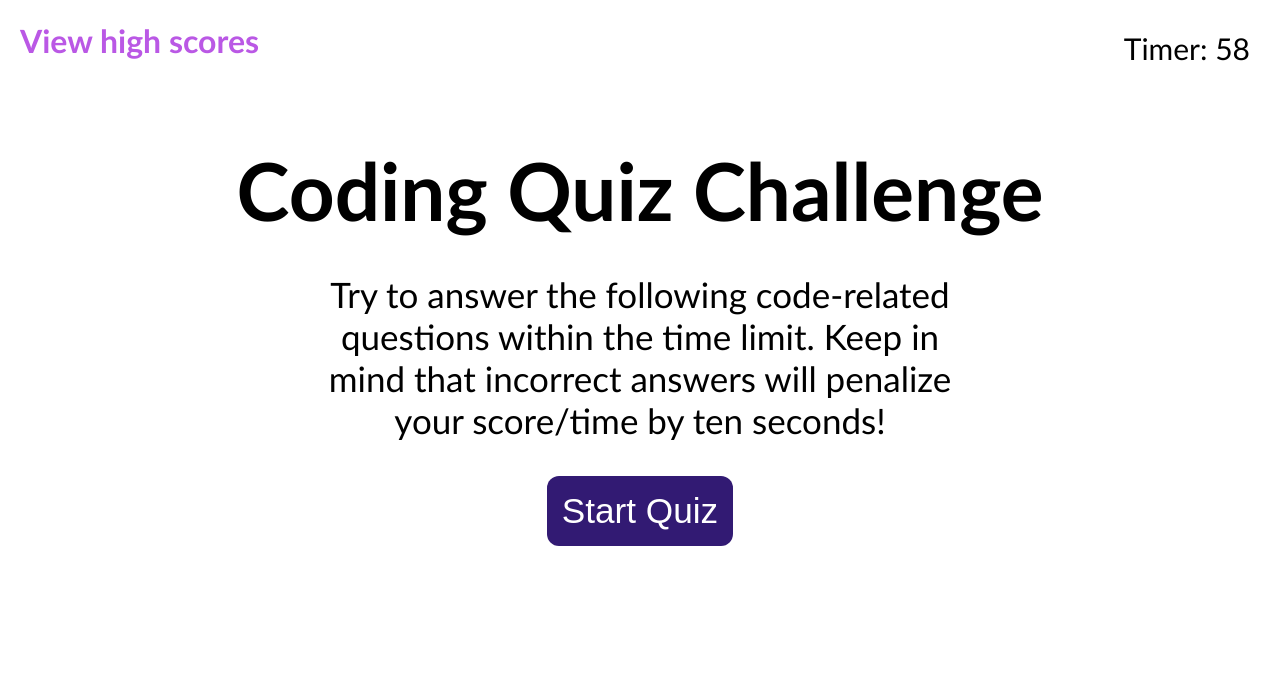
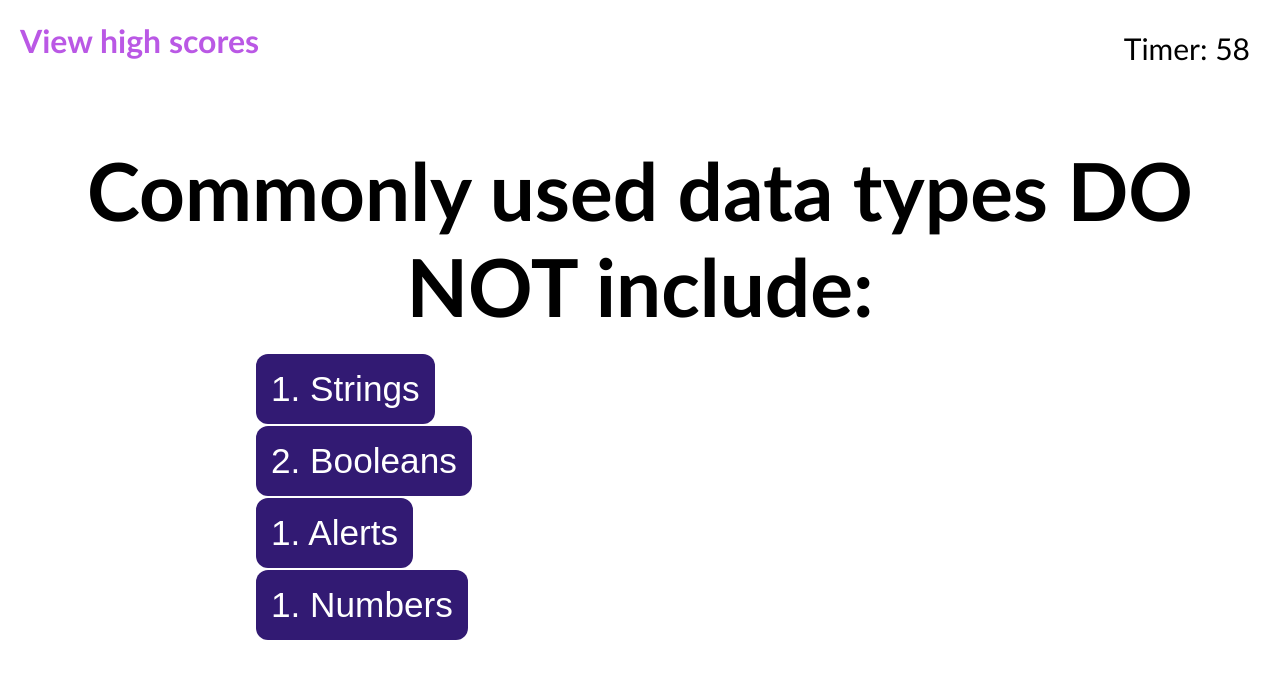
Before and after one commit to Dokeyz/JS-Quiz, a plain HTML site: page docs/index.html in a window 1280 px wide. Both pictures are taken after a click on the button "Start Quiz". Drawn offline with Linux system fonts and the light colour scheme.

Commit message:
Start quiz now goes to next page

```diff
--- a/docs/index.html
+++ b/docs/index.html
@@ -14,17 +14,29 @@
     <header>
         <h1 class="test-scores">View high scores</h1>
         <div class="timer" id="js_timer">
-
         </div>
     </header>
 
-    <main>
+    <main id = "main" class = "">
+        <div>
         <h1 class="page-title">Coding Quiz Challenge</h1>
         <p>Try to answer the following code-related questions within the time limit. Keep in mind that incorrect answers will penalize your score/time by ten seconds!</p>
+        </div>
         <div>
-            <button id="timer" class="mainbtn" type="click">Start Quiz</button>
+        <button id="main-btn" class="mainbtn" type="click">Start Quiz</button>
         </div>
     </main>
+
+    <div id = "question1" class="hide">
+        <h1 class="page-title">Commonly used data types DO NOT include:</h1>
+        <div>
+            <button class="quizbtn" type="click">1. Strings</button>
+            <button class="quizbtn" type="click">2. Booleans</button>
+            <button class="quizbtn" type="click">1. Alerts</button>
+            <button class="quizbtn" type="click">1. Numbers</button>
+        </div>
+    </div>
+
 
 
 </body>
--- a/docs/script.js
+++ b/docs/script.js
@@ -1,4 +1,8 @@
-var timer = function() {
+/*const startButton = document.getElementById('main');*/
+
+quiz=function(){
+
+var timer = function(){
     let counter = 60;
 
     var countInterval = setInterval(count, 1000);
@@ -10,9 +14,24 @@ function count() {
             clearInterval(countInterval);
         }
     }
+    const main = document.getElementById('main')
+    main.classList.add('hide')
+    const question1 = document.getElementById('question1')
+    question1.classList.remove('hide')
     removeEventListener('click',timer)
+    addEventListener('click',Question1)
+
+}
+addEventListener('click',timer)
+
+/*function mainpage() {
+    const main = document.getElementById('main')
+    main.classList.add('hide')
+    const question1 = document.getElementById('question1')
+    question1.classList.remove('hide')
+    removeEventListener('click',mainpage)
+}
+*/
 }
 
-
-
-addEventListener('click', timer)
+quiz();
--- a/docs/style.css
+++ b/docs/style.css
@@ -51,12 +51,32 @@ border-radius: 12px;
 }
 
 .mainbtn:hover {
-    background-color: #ba58e5;
-  }
+background-color: #ba58e5;
+}
+
+.quizbtn {
+Margin: 2px 20%;
+display: flex;
+outline: none;
+border: none;
+padding: 15px;
+background: #321a73;
+font-size: 2.2rem;
+color: #fff;
+border-radius: 12px;
+}
+
+.quizbtn:hover {
+background-color: #ba58e5;
+}
 
 .timer {
-    font-family: calibri;
-    float: right;
-    margin: 30px 30px 0px 30px;
-    font-size: 30px;
+font-family: calibri;
+float: right;
+margin: 30px 30px 0 30px;
+font-size: 30px;
 }
+
+.hide {
+    display: none;
+}
```
Lines whose indentation alone changed are shown as unchanged.
